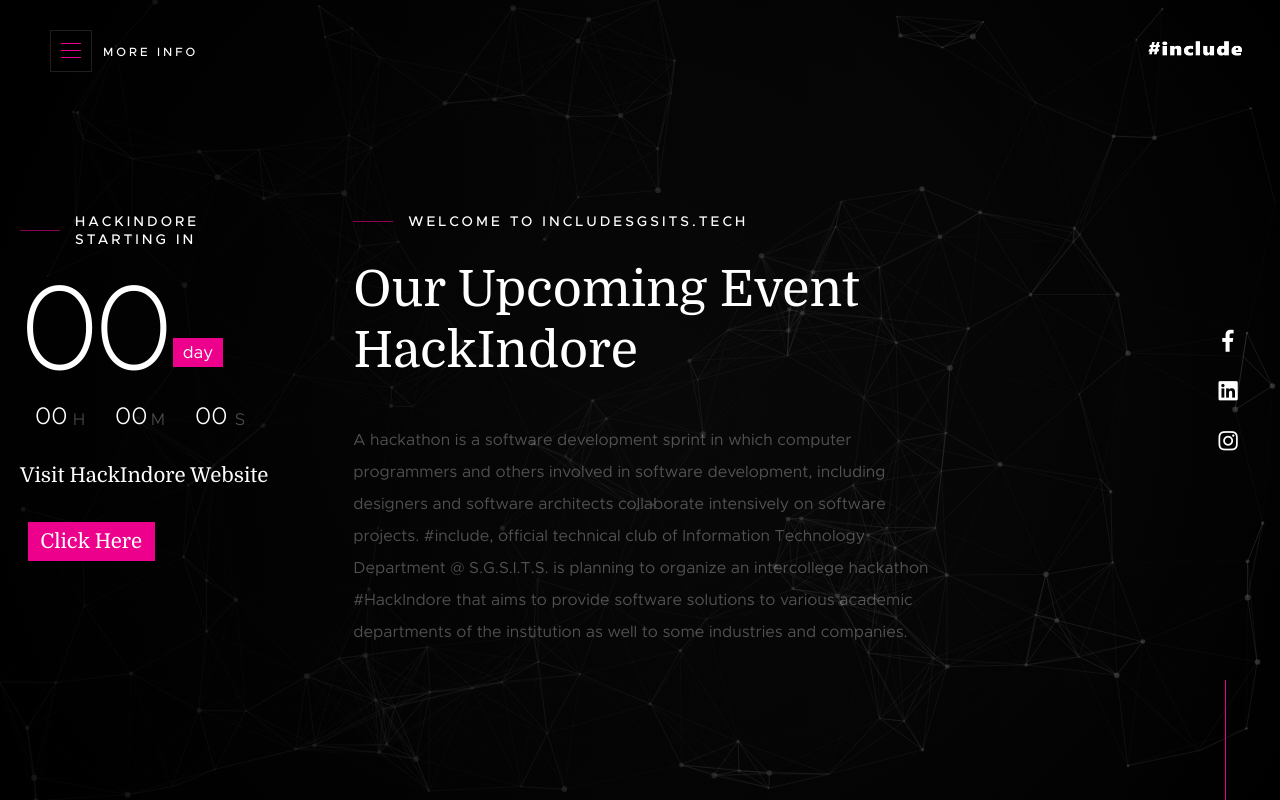
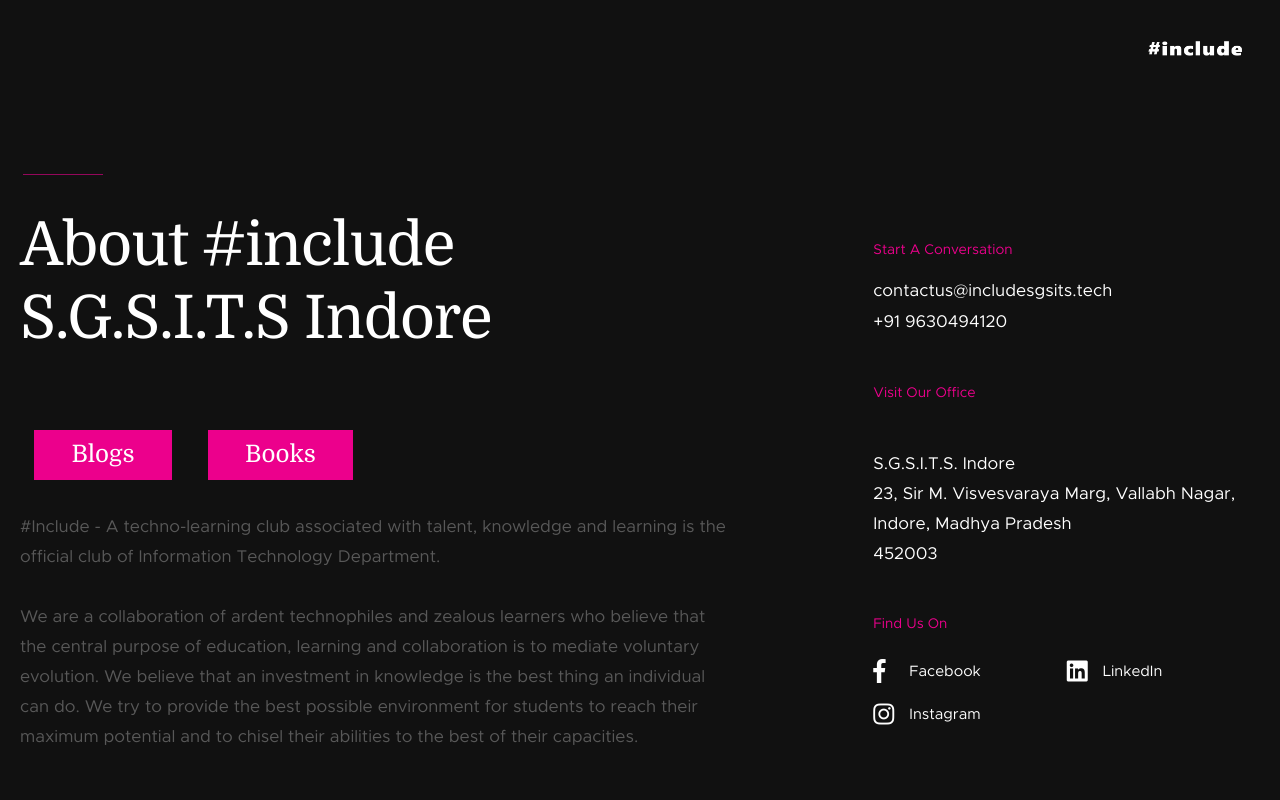
Before and after one commit to bhavinjawade/HackIndore, a plain HTML site: page index.html in a window 1280 px wide. Drawn offline with Linux system fonts and the light colour scheme.

Commit message:
Changed homepage

```diff
--- a/index.html
+++ b/index.html
@@ -87,7 +87,7 @@
 
 </head>
 
-<body class="  pace-done" data-gr-c-s-loaded="true">
+<body class="  pace-done info-is-visible" data-gr-c-s-loaded="true">
     <div class="pace  pace-inactive">
         <div class="pace-progress" data-progress-text="100%" data-progress="99" style="transform: translate3d(100%, 0px, 0px);">
             <div class="pace-progress-inner"></div>
@@ -97,95 +97,16 @@
 
     <!-- home
         ================================================== -->
-    <main class="s-home s-home--particles">
-
-        <div id="particles-js" class="home-particles"><canvas class="particles-js-canvas-el" width="554" height="720"
-                style="width: 100%; height: 100%;"></canvas></div>
-
-        <div class="gradient-overlay"></div>
-
-        <div class="home-content">
-
-            <div class="home-logo">
-                <a href="http://www.includesgsits.tech">
-                    <img src="images/logo.png" alt="Homepage">
-                </a>
-            </div>
-
-            <div class="row home-content__main">
-
-                <div class="col-eight home-content__text pull-right">
-                    <h3>Welcome to includesgsits.tech</h3>
-
-                    <h1>
-                        Our Upcoming Event HackIndore <br>
-                    </h1>
-
-                    <p>
-                        A hackathon is a software development sprint in which computer programmers and others involved
-                        in software development, including
-                        designers and software architects collaborate intensively on software projects. #include,
-                        official
-                        technical club of Information Technology Department @ S.G.S.I.T.S. is planning to organize an
-                        intercollege
-                        hackathon #HackIndore that aims to provide software solutions to various academic departments
-                        of
-                        the institution as well to some industries and companies.
-                    </p>
-                </div> <!-- end home-content__text -->
-
-                <div class="col-four home-content__counter">
-                    <h3>HackIndore Starting In</h3>
-
-                    <div class="home-content__clock">
-                        <div class="top">
-                            <div class="time days">04 <span>days</span></div>
-                        </div>
-                        <div class="time hours">04 <span>H</span></div>
-                        <div class="time minutes">14 <span>M</span></div>
-                        <div class="time seconds">12 <span>S</span></div>
-                    </div> <!-- end home-content__clock -->
-
-                    <div class="home-content__subscribe">
-                        <p style="color:white;font-size:1.2em; font-family: domine-regular, serif">Visit HackIndore
-                            Website</p>
-                        <a href="http://www.hackindore.splashthat.com" class="clickhere">
-                            Click Here
-                        </a>
-                    </div>
-
-                </div> <!-- end home-content__counter -->
-
-            </div> <!-- end home-content__main -->
-
-            <ul class="home-social">
-                <li>
-                    <a href="https://www.facebook.com/hashincludesgsits"><i class="fab fa-facebook-f" aria-hidden="true"></i><span>Facebook</span></a>
-                </li>
-                <li>
-                    <a href="https://www.linkedin.com/company/include-sgsits/"><i class="fab fa-linkedin" aria-hidden="true"></i><span>LinkedIn</span></a>
-                </li>
-                <li>
-                    <a href="https://www.instagram.com/include._/"><i class="fab fa-instagram" aria-hidden="true"></i><span>Instagram</span></a>
-                </li>
-            </ul> <!-- end home-social -->
-
-            <div class="row home-copyright">
-            </div> <!-- end home-copyright -->
-
-
-            <div class="home-content__line"></div>
-
-        </div> <!-- end home-content -->
-
-    </main> <!-- end s-home -->
 
 
     <!-- info
         ================================================== -->
-    <a class="info-toggle" href="#0">
-        <span class="info-menu-icon"></span>
-    </a>
+
+    <div class="home-logo">
+        <a href="http://www.includesgsits.tech">
+            <img src="images/logo.png" alt="Homepage">
+        </a>
+    </div>
 
     <div class="s-info">
         <div class="row info-wrapper">
```
Also changed, not shown: book.html (+1 -1 lines), js/main.js (+13 -13 lines).
